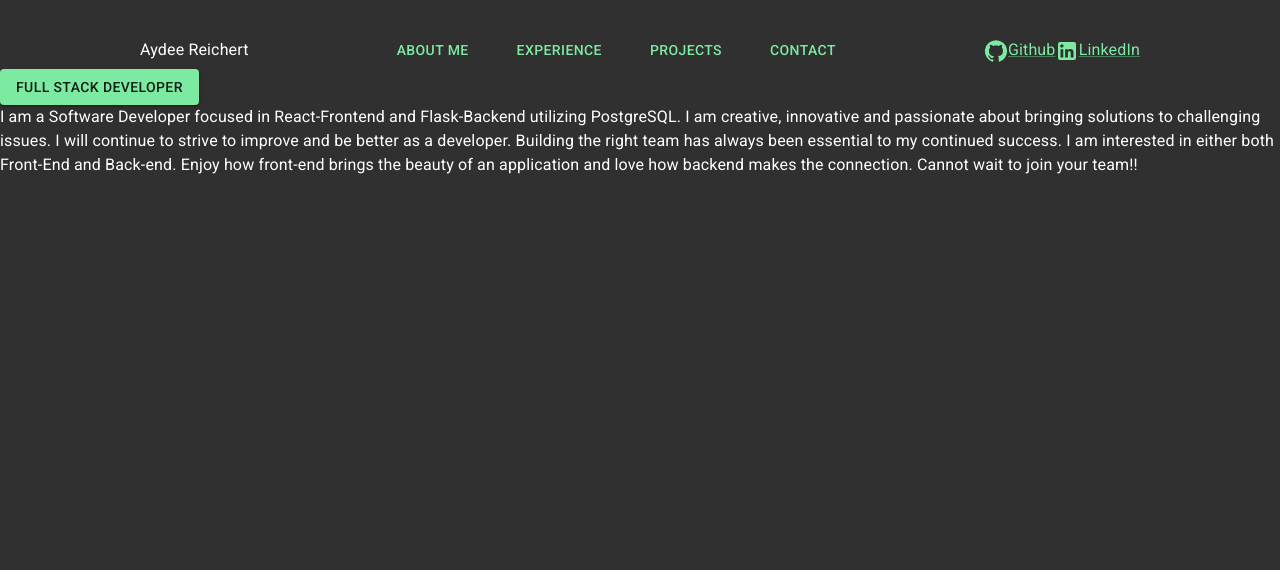
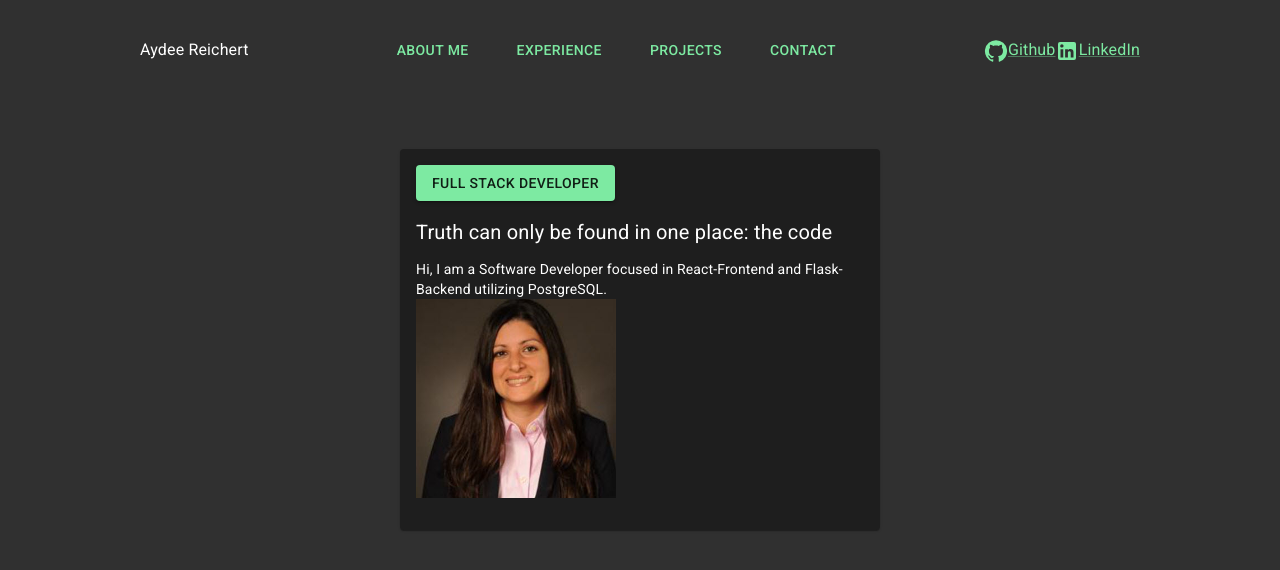
Before and after one commit to ReichertA2/Portfolio, a React (Create React App) app: page / in a window 1280 px wide. Shown: the top 570 px of the page. Built offline with nearby package versions, Linux system fonts and the light colour scheme.

Commit message:
added more styling

```diff
--- a/src/components/MainBody.js
+++ b/src/components/MainBody.js
@@ -1,14 +1,52 @@
-import React from "react";
+import * as React from "react";
+import Box from "@mui/material/Box";
+import Card from "@mui/material/Card";
+import CardActions from "@mui/material/CardActions";
+import CardContent from "@mui/material/CardContent";
 import Button from "@mui/material/Button";
+import Typography from "@mui/material/Typography";
+import CardMedia from "@mui/material/CardMedia";
+import pic from "../pic.jpg";
 
+// #background: "#303030"
 export default function MainBody() {
   return (
-    <>
-    <Button sx={{textAlign:"center"}} variant="contained">Full Stack Developer</Button>
-    <p>I am a Software Developer focused in React-Frontend and Flask-Backend utilizing PostgreSQL. I am creative, innovative and passionate about bringing solutions to challenging issues. I will continue to strive to improve and be better as a developer. Building the right team has always been essential to my continued success. I am interested in either both Front-End and Back-end. Enjoy how front-end brings the beauty of an application and love how backend makes the connection. Cannot wait to join your team!!
-    </p>
-    </>
+    <Card sx={{ mx: 50, mt: 10}}>
+        {/* <CardContent sx={{textAlign: "center"}}> */}
+      <CardContent sx={{}}>
+        <Button sx={{ textAlign: "center", mb: 2 }} variant="contained">
+          Full Stack Developer
+        </Button>
 
+        <Typography sx={{ fontSize: 20 }} gutterBottom>
+          Truth can only be found in one place: the code
+        </Typography>
+        <Typography variant="h5" component="div">
+          {/* be{bull}nev{bull}o{bull}lent */}
+        </Typography>
+        <Typography sx={{ mb: 1.5 }}>{/* adjective */}</Typography>
+        <Typography variant="body2">
+          Hi, I am a Software Developer focused in React-Frontend and
+          Flask-Backend utilizing PostgreSQL.
+          <br />
+        </Typography>
+        <div sx={{ float: "left" }}>
+          <img
+            src={pic}
+            alt={"profile"}
+            width="200px"
+            contentAlign="center"
+            position= "absolute"
+            //   display="inline"
+            //   textAlign="right"
 
+            float="left"
+          />
+        </div>
+      </CardContent>
+      <CardActions>
+        {/* <Button size="small">Learn More</Button> */}
+      </CardActions>
+    </Card>
   );
 }
--- a/src/themes/primaryDarkTheme.js
+++ b/src/themes/primaryDarkTheme.js
@@ -1,4 +1,5 @@
 import { createTheme } from '@mui/material/styles';
+
 
 export const themeOptions = {
     palette: {
```
Also changed, not shown: src/pic.jpg (added).
